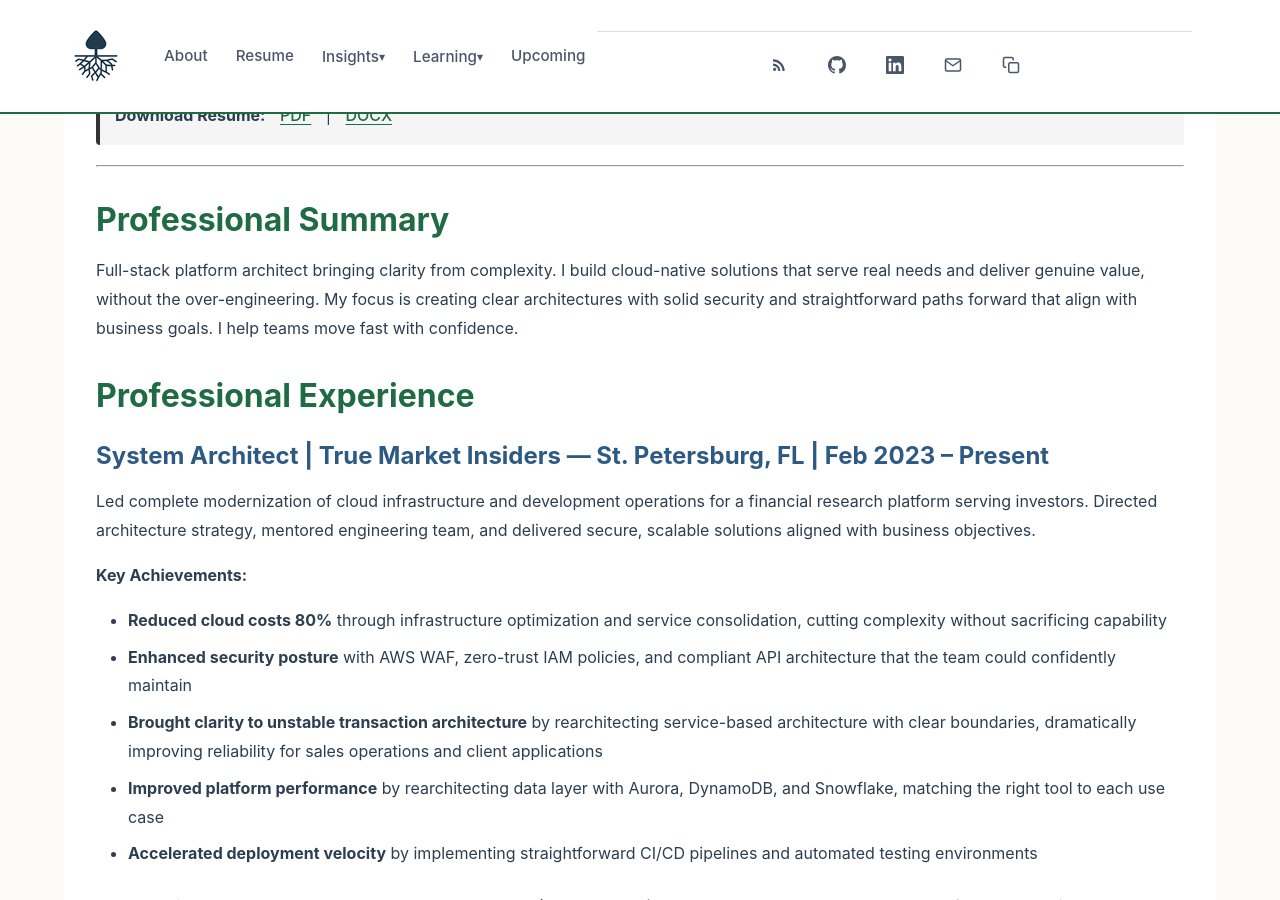
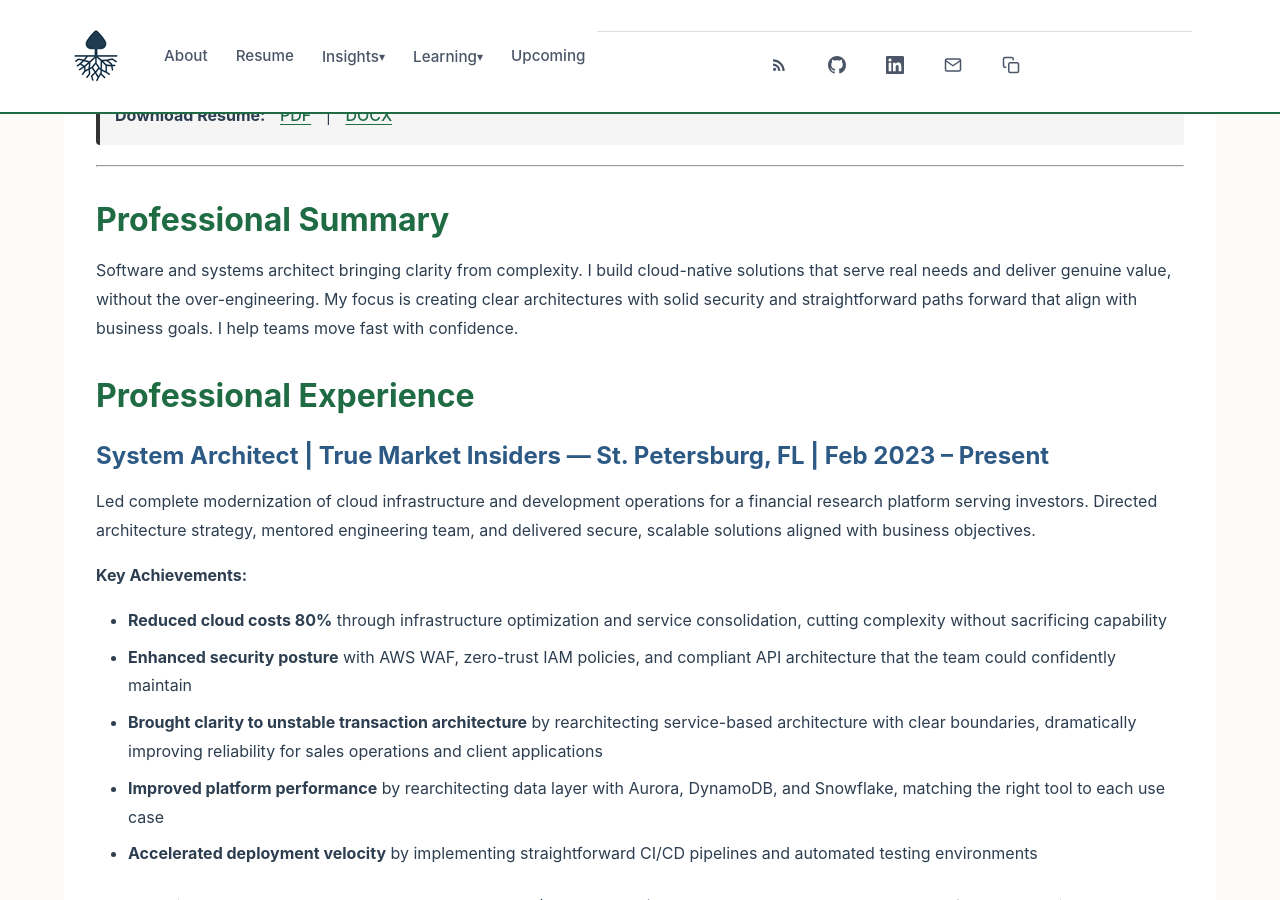
Before and after one commit to stevenstuartm/stevenstuartm.github.io, a Jekyll site: the page built from pages/resume.md, in a window 1280 px wide and 900 px high, scrolled down 324 px. Built offline with Jekyll 4.4.1, drawn with Linux system fonts in a browser that asks for light colours.

```diff
--- a/pages/resume.md
+++ b/pages/resume.md
@@ -1,7 +1,7 @@
 ---
 layout: page
 title: Resume
-description: "Full-stack platform architect bringing clarity from complexity. Building cloud-native solutions that scale, perform beautifully, and save costs—without the over-engineering."
+description: "Software and systems architect bringing clarity from complexity. Building cloud-native solutions that scale, perform beautifully, and save costs—without the over-engineering."
 permalink: /resume.html
 ---
 
@@ -19,7 +19,7 @@ permalink: /resume.html
 
 ## Professional Summary
 
-Full-stack platform architect bringing clarity from complexity. I build cloud-native solutions that serve real needs and deliver genuine value, without the over-engineering. My focus is creating clear architectures with solid security and straightforward paths forward that align with business goals. I help teams move fast with confidence.
+Software and systems architect bringing clarity from complexity. I build cloud-native solutions that serve real needs and deliver genuine value, without the over-engineering. My focus is creating clear architectures with solid security and straightforward paths forward that align with business goals. I help teams move fast with confidence.
 
 ## Professional Experience
 
```
Also changed, not shown: pages/about.md (+2 -2 lines).
